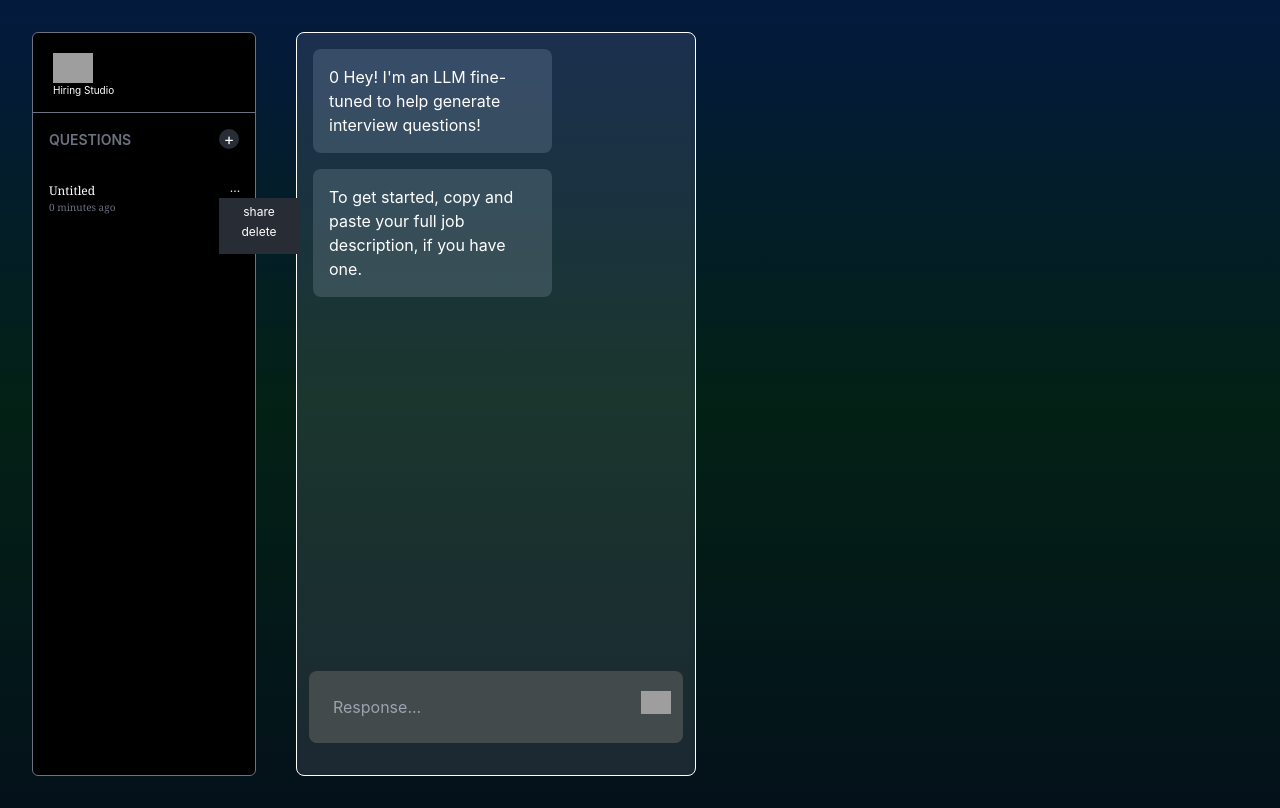
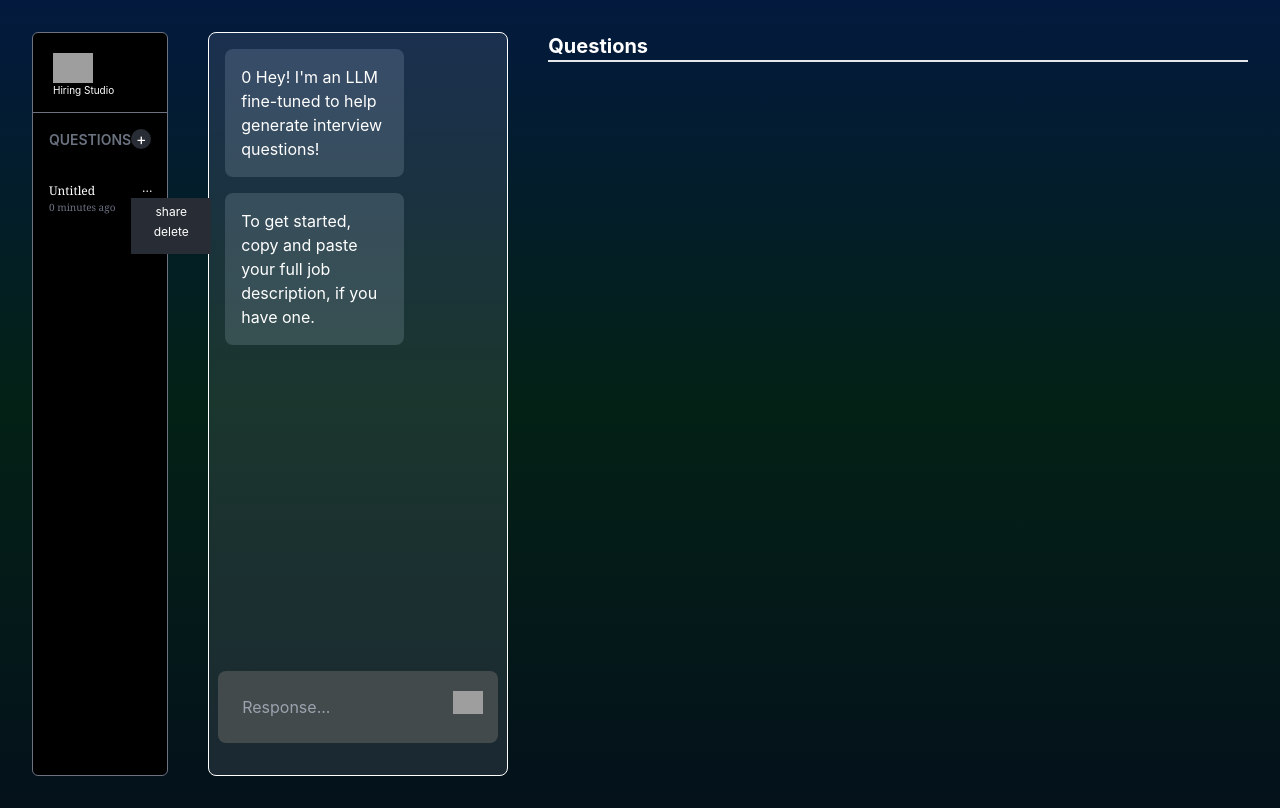
Before and after one commit to Abhas2001/HiringStudio, a React (Create React App) app in the folder hiringstudio/: page / in a window 1280 px wide. Both pictures are taken after a click on the button "...". Built offline with nearby package versions, Linux system fonts and the light colour scheme; grey boxes are pictures that could not be loaded.

Commit message:
checkcommit

```diff
--- a/hiringstudio/src/App.jsx
+++ b/hiringstudio/src/App.jsx
@@ -2,6 +2,7 @@ import Navigation from './Navigation';
 import Mobile from './Mobile';
 import './App.css';
 import { useEffect, useState } from 'react';
+import Questions from './Questions';
 
 function App() {
 
@@ -10,6 +11,16 @@ function App() {
   const[items,setitems]=useState();
   const[activeitems,setactiveitems]=useState(null);
   const[total,settotal] = useState([])
+
+  const[inputvalue,setinputvalue]=useState([]);
+
+  const[finalvalue,setfinalvalue]=useState([]);
+
+
+
+  if(inputvalue?.question){
+    setfinalvalue(inputvalue.question)
+  }
 
 
 
@@ -21,9 +32,11 @@ function App() {
        <Navigation settotal={settotal} setshowmobile={setshowmobile} items={items} setitems={setitems} setactiveitems={setactiveitems}  />
 
        {showmobile==true&&
-       <Mobile items={items} total={total} />
+       <Mobile items={items} total={total} setinputvalue={setinputvalue} />
 
 }
+
+   <Questions finalvalue={finalvalue} />
     </div>
   );
 }
--- /dev/null
+++ b/hiringstudio/src/Mobile.css
@@ -0,0 +1,33 @@
+.scrollclass{
+   overflow-y: scroll;
+}
+
+.scrollhidden{
+    overflow: hidden;
+}
+
+
+.scrollclass::-webkit-scrollbar {
+    width: 12px;
+    height: 12px;
+  }
+
+
+  .scrollclass::-webkit-scrollbar-track {
+    background-image:linear-gradient(#031a3e);
+    border-radius: 10px;
+  }
+
+  .scrollclass::-webkit-scrollbar-thumb {
+    background: #04111b;
+    border-radius: 10px;
+  }
+
+
+  .scrollclass::-webkit-scrollbar-thumb:hover {
+    background: #04111b;
+  }
+
+  .scrollclass::-webkit-scrollbar-corner {
+    background: #f0f0f0;
+  }
--- /dev/null
+++ b/hiringstudio/src/Questions.jsx
@@ -0,0 +1,29 @@
+import React from 'react';
+import data from './data';
+
+const Questions = (props) => {
+
+
+  return (
+    <section className='w-full'>
+    <div className='w-full border-b-[2px]'>
+      <p className='text-white font-bold text-xl'>Questions</p>
+    </div>
+    <section className='mt-10 flex flex-col gap-10'>
+        { data[props.finalvalue]?.map((x)=>{
+
+            return(
+        <div className='w-full h-24 border-[2px] text-white p-3'>
+           {x.questions}
+        </div>
+            )
+        })
+}
+
+    </section>
+
+    </section>
+  )
+}
+
+export default Questions
--- /dev/null
+++ b/hiringstudio/src/data.js
@@ -0,0 +1,35 @@
+const data={
+
+    "SoftwareEngineer": [
+      {
+        "questions": "Molecule Man",
+
+      },
+      {
+        "questions": "Madame Uppercut",
+
+      },
+      {
+        "questions": "Eternal Flame",
+
+      }
+    ],
+
+    "data-analytics": [
+        {
+          "questions": "Man",
+
+        },
+        {
+          "questions": "Uppercut",
+
+        },
+        {
+          "questions": "Flame",
+
+        }
+      ]
+  }
+
+
+  export default data;
--- a/hiringstudio/src/mobile.jsx
+++ b/hiringstudio/src/mobile.jsx
@@ -1,5 +1,6 @@
 import { useEffect } from "react";
 import { useState } from "react";
+import  './Mobile.css'
 
 
 
@@ -11,6 +12,11 @@ function Mobile(props){
     const[loaded,setloaded]=useState(false);
     const[inbox,setinbox]=useState([]);
     const[fixedarr,setfixedarr] = useState(new Array(props.total).fill(0))
+    const[hover,sethover]=useState(false);
+
+
+    props.setinputvalue(chatarr[chatarr.length-1])
+
 
 
     let index = props.items
@@ -22,7 +28,20 @@ function Mobile(props){
      setfixedarr(new Array(props.total).fill(0))
     },[props.total])
 
-    fixedarr[index]=inbox;
+    useEffect(()=>{
+
+        const updatedFixedArr = [...fixedarr];
+
+        updatedFixedArr[index] = inbox;
+
+
+        setfixedarr(updatedFixedArr);
+
+    },[inbox])
+
+
+    console.log(chatarr);
+
 
     console.log(fixedarr);
 
@@ -30,6 +49,8 @@ function Mobile(props){
 
 
    const Startarr=['Hi','Hello','Hey'];
+
+   const Questionarr=['SoftwareEngineer','BuisnessAnalyst','DataAnalyst','Testing']
 
 
 
@@ -58,6 +79,13 @@ function Mobile(props){
 
             }
 
+         else if(chatarr.length>0 && chatarr.some(item=> Questionarr.includes(item.question)))  {
+
+            setinbox((prev)=>[...prev,{'question':inputval,'answer':'Thank you for sharing the role! Here are top five questions.'}]);
+
+
+        }
+
     },[chatarr])
     const handlechange = (e) =>{
 
@@ -65,21 +93,34 @@ function Mobile(props){
 
     }
 
+
+
     setTimeout(() => {
+
+
 
         if(chatarr.length>0&&Startarr.includes(chatarr[0].question)){
         setloaded(true);
 
         }
+
+
+      else if(chatarr.length>0&&Questionarr.includes(chatarr[0].question)){
+            setloaded(true);
+
+            }
         else{
             setloaded(false);
         }
-    }, 2000);
+    }, 4000);
+
+
     return(
-        <div className='h-[93vh] w-[50vh] bg-[#DBE7FA] border-[0.5px] border-white bg-opacity-10 rounded-lg'>
+
+        <div className='h-[93vh] w-[65vh] bg-[#DBE7FA] border-[0.1px] border-white bg-opacity-10 rounded-lg' onMouseEnter={()=>{sethover(true)}} onMouseLeave={()=>{sethover(false)}}>
 
    <div className="h-[100%] flex flex-col justify-between">
-    <div>
+    <div className={ `${hover? 'scrollclass':'scrollhidden'}`}>
     <div className="bg-[#DBE7FA] w-[60%] p-4 rounded-lg m-4 bg-opacity-15 text-white">
 
   {props.items} Hey! I'm an LLM fine-tuned to help generate interview questions!
@@ -101,18 +142,15 @@ function Mobile(props){
 
     </div>
   </div>
-  {loaded==true && chat==true?
+
   <div className="bg-[#DBE7FA] w-[60%] p-4 rounded-lg m-4 bg-opacity-15 text-white">
- {x.answer}
+ {loaded&&chat? x.answer:'Thinking...'}
   </div>
-  :
-   loaded==false && chat==true?
-<div className="bg-[#DBE7FA] w-[20%] p-4 rounded-lg m-4 bg-opacity-15 text-white">
-   Thinking...
-</div>
+
 :
+
 <div></div>
-    }
+
   </div>
   )})
 }
```
